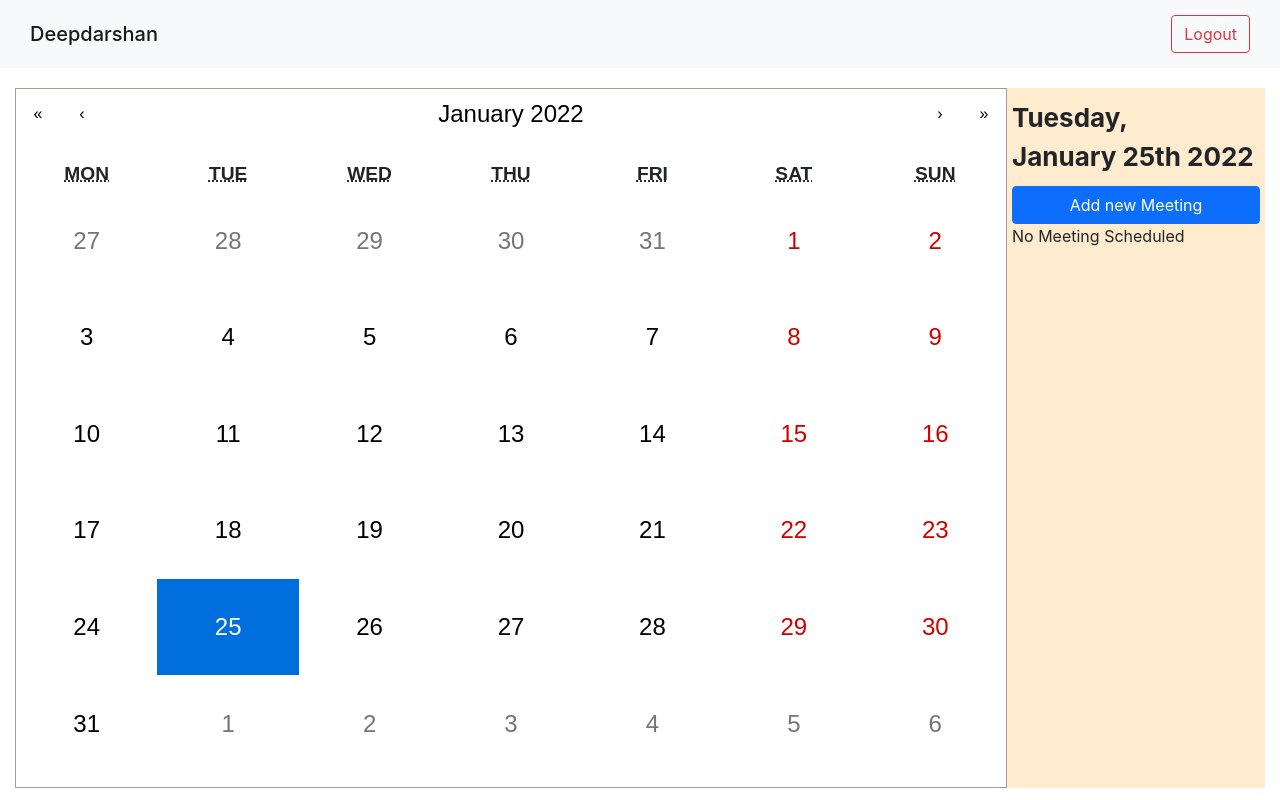
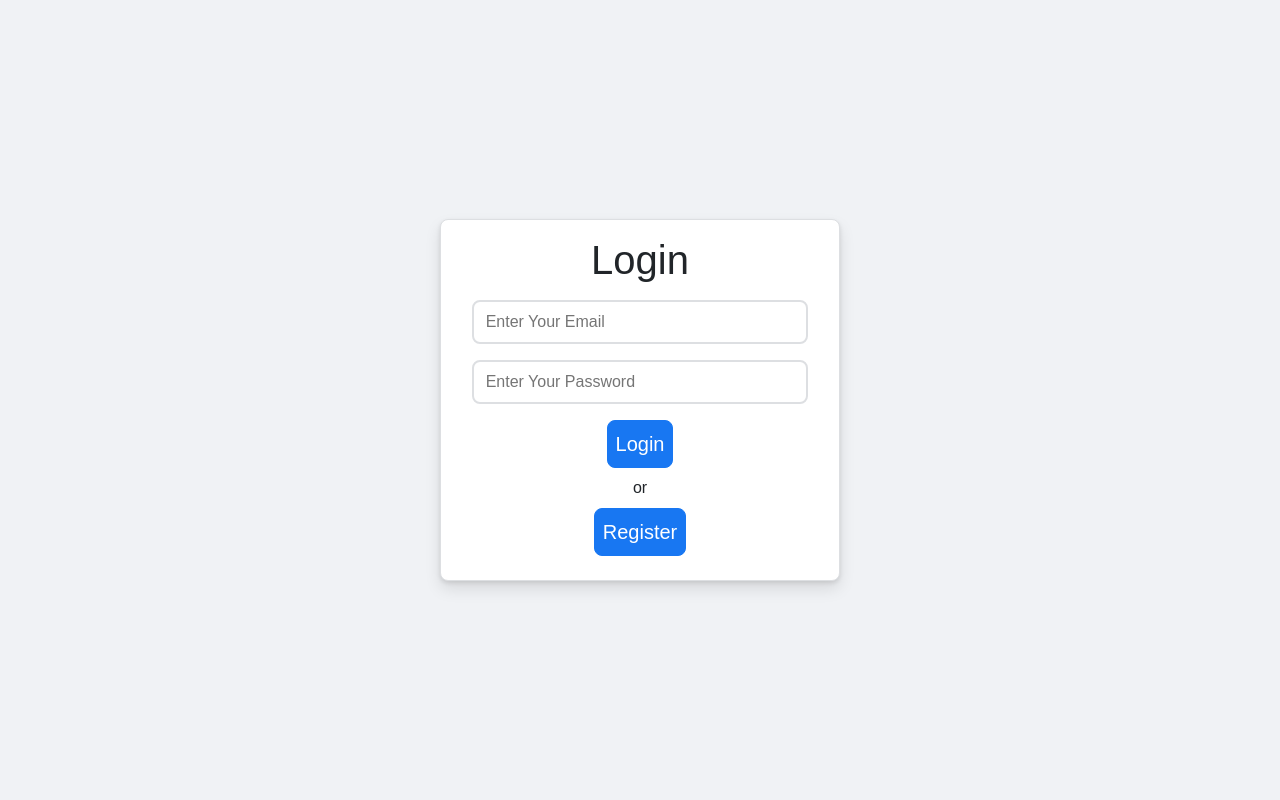
Before and after one commit to deepdarshan21/Calendar-App, a React (Create React App) app in the folder client/: page / in a window 1280 px wide. Built offline with nearby package versions, Linux system fonts and the light colour scheme.

Commit message:
Login Page

```diff
--- a/client/src/App.js
+++ b/client/src/App.js
@@ -1,11 +1,13 @@
 import Homepage from "./components/home-page/homepage";
+import Login from "./components/login-page/login";
 import { AppProvider } from "./context/AppContext";
 
 function App() {
     return (
         <div className="App">
             <AppProvider>
-                <Homepage />
+                {/* <Homepage /> */}
+                <Login />
             </AppProvider>
         </div>
     );
--- /dev/null
+++ b/client/src/components/login-page/login.css
@@ -0,0 +1,43 @@
+.login-div {
+    display: flex;
+    width: 100vw;
+    height: 100vh;
+    justify-content: center;
+    align-items: center;
+    background: #f0f2f5;
+    font-family: Arial, sans-serif;
+}
+
+.login {
+    width: 400px;
+    background: #fff;
+    border: 1px solid #dddfe2;
+    box-shadow: 0 2px 4px rgb(0 0 0 / 10%), 0 8px 16px rgb(0 0 0 / 10%);
+    border-radius: 8px;
+    padding: 1rem;
+    align-items: center;
+    text-align: center;
+}
+
+.login > input {
+    border-radius: 8px;
+    border: 2px solid #dddfe2;
+    outline: none;
+    color: #1d2129;
+    margin: 0.5rem 0;
+    padding: 0.5rem 0.75rem;
+    width: 92%;
+    font-size: 1rem;
+}
+
+.login > .button {
+    background: #1877f2;
+    border: 1px solid #1877f2;
+    color: #fff;
+    font-size: 1.25rem;
+    padding: 0.5rem;
+    margin: 0.5rem 0;
+    border-radius: 8px;
+    outline: none;
+    cursor: pointer;
+}
--- /dev/null
+++ b/client/src/components/login-page/login.js
@@ -0,0 +1,47 @@
+import "./login.css";
+import { useState } from "react";
+// import { useNavigate } from "react-router-dom";
+
+const Login = () => {
+    // const navigate = useNavigate();
+
+    const [loginName, setLoginName] = useState("");
+    const [loginPassword, setLoginPassword] = useState("");
+
+    const login = () => {};
+
+    const register = () => {
+        // navigate("/register");
+    };
+
+    return (
+        <div className="login-div">
+            <div className="login">
+                <h1>Login</h1>
+                <input
+                    type="text"
+                    name="email"
+                    value={loginName}
+                    placeholder="Enter Your Email"
+                    onChange={(e) => setLoginName(e.target.value)}
+                />
+                <input
+                    type="password"
+                    name="password"
+                    value={loginPassword}
+                    placeholder="Enter Your Password"
+                    onChange={(e) => setLoginPassword(e.target.value)}
+                />
+                <button className="button" onClick={login}>
+                    Login
+                </button>
+                <div>or</div>
+                <button className="button" onClick={register}>
+                    Register
+                </button>
+            </div>
+        </div>
+    );
+};
+
+export default Login;
```
